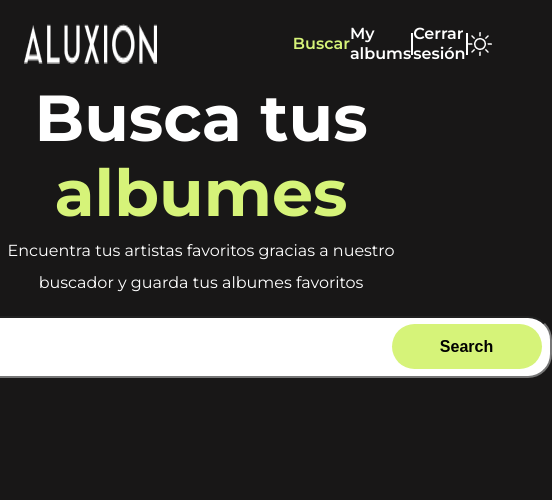
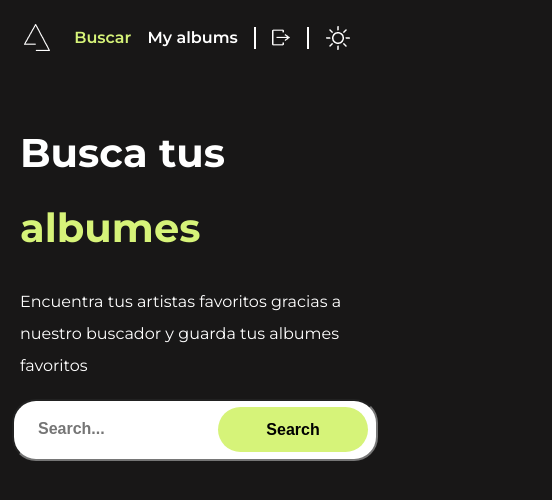
Before and after one commit to SebastianDelescabe/Musica_APP, a React (Create React App) app: page /search in a window 390 px wide. Shown: the top 500 px of the page, 552 px wide, since content can reach past the window. Built offline with nearby package versions, Linux system fonts and the light colour scheme; sample sign-in values are in the browser's storage.

Commit message:
responsive home and search

```diff
--- a/src/App.css
+++ b/src/App.css
@@ -15,8 +15,8 @@ a {
 .app__black {
     background-color: rgb(24, 23, 23);
     color: white;
-    width: 99vw;
-    height: 92vh;
+    width: 100%;
+    height: 100%;
     transition: background-color 0.5s ease;
 }
 
@@ -24,8 +24,8 @@ a {
 .app__white {
     background-color: white;
     color: black;
-    width: 99vw;
-    height: 92vh;
+    width: 100%;
+    height: 100%;
     transition: background-color 0.5s ease;
 }
 
--- a/src/App.js
+++ b/src/App.js
@@ -22,6 +22,7 @@ const App = () => {
                         <Route exact path='/' element={<Login />} />
                         <Route path='/search' element={<Home />} />
                         <Route path='/albums' element={<Albums />} />
+                        <Route path='/*' element={<Login />} />
                     </Routes>
                 </div>
             </Favorites.Provider>
--- a/src/components/albumCard/AlbumCard.css
+++ b/src/components/albumCard/AlbumCard.css
@@ -50,3 +50,22 @@
 
     transition: color .3s ease;
 }
+
+@media screen and (max-width: 1150px) {
+    .albumCard {
+        margin:2rem 0rem;
+    }
+
+}
+
+@media screen and (max-width: 850px) {
+    .navbar__position {
+        width: 70%;
+    }
+}
+
+@media screen and (max-width: 650px) {
+    .navbar__position {
+        width: 100%;
+    }
+}
--- a/src/components/search/Search.css
+++ b/src/components/search/Search.css
@@ -3,7 +3,6 @@
     align-items: center;
     justify-content: center;
     margin-top: 1rem;
-
 }
 
 .search form {
@@ -19,7 +18,6 @@
     font-weight: 600;
     font-size: 16px;
     line-height: 20px;
-
 }
 
 .search input:focus {
@@ -43,3 +41,15 @@
     top: 0;
     bottom: 0;
 }
+
+@media screen and (max-width: 650px) {
+    .search input {
+        width: 330px;
+    }
+}
+
+@media screen and (max-width: 370px) {
+    .search input {
+        width: 270px;
+    }
+}
--- a/src/views/home/Home.css
+++ b/src/views/home/Home.css
@@ -47,3 +47,73 @@
     justify-content: space-between;
     width: 85%;
 }
+
+@media screen and (max-width: 1150px) {
+
+    .home__body {
+        padding: 3rem;
+    }
+
+    .home__header {
+        padding: 2rem;
+    }
+
+    .home__header-title {
+        padding: 1rem;
+    }
+
+    .home__body-cards {
+        width: 85%;
+        flex-wrap: wrap;
+    }
+}
+
+@media screen and (max-width: 850px) {
+    .home__body {
+        margin: 0rem;
+    }
+
+    .home__body-cards {
+        width: 100%;
+        flex-wrap: wrap;
+    }
+}
+
+@media screen and (max-width: 650px) {
+    .home__header {
+        text-align: start;
+    }
+
+    .home__header-title {
+        width: 350px;
+        font-size: 40px;
+    }
+
+    .home__header-subtitle {
+        width: 350px;
+        font-weight: 400;
+        font-size: 16px;
+    }
+}
+
+@media screen and (max-width: 370px) {
+
+    .home__header {
+        width: 100%;
+        padding: 2rem 0rem;
+        margin: 0rem;
+    }
+
+    .home__header-title {
+        width: 95%;
+        font-size: 40px;
+    }
+
+    .home__header-subtitle {
+        width: 95%;
+    }
+
+    .home__body {
+        padding: 2rem 1rem;
+    }
+}
--- a/src/views/login/Login.css
+++ b/src/views/login/Login.css
@@ -91,6 +91,7 @@
         width: 222px;
         height: 222px;
     }
+
     .login__data-title {
         width: 270px;
         height: 98px;
--- a/src/views/navbar/Navbar.css
+++ b/src/views/navbar/Navbar.css
@@ -1,6 +1,10 @@
 .navbar {
     padding: 1rem;
     display: flex;
+}
+
+.navbar__logo-responsive {
+    display: none;
 }
 
 .navbar__loged {
@@ -11,8 +15,8 @@
 }
 
 .navbar__position {
+    width: 40%;
     display: flex;
-    width: 35%;
     align-items: center;
     justify-content: space-evenly;
 }
@@ -30,7 +34,8 @@
     color: #D6F379;
 }
 
-.navbar__link {
+.navbar__link,
+.navbar__link-logout {
     cursor: pointer;
     font-family: 'Montserrat';
     font-weight: 600;
@@ -41,3 +46,29 @@
 .navbar__position img {
     cursor: pointer;
 }
+
+@media screen and (max-width: 1150px) {
+    .navbar__position {
+        width: 55%;
+    }
+}
+
+@media screen and (max-width: 650px) {
+
+    .navbar__logo {
+        display: none;
+    }
+
+    .navbar__link-logout {
+        display: none;
+    }
+
+    .navbar__link-logout-responsive {
+        display: flex;
+    }
+
+    .navbar__logo-responsive {
+        display: flex;
+        margin-right: 0.5rem;
+    }
+}
--- a/src/views/navbar/Navbar.jsx
+++ b/src/views/navbar/Navbar.jsx
@@ -2,6 +2,7 @@ import React, { useContext, useEffect, useState } from 'react';
 import { NavLink } from 'react-router-dom';
 import { logo, sun } from '../../assets';
 import { BackgroundContext } from '../../context/BackgroundContext';
+import { logoResponsive, logoutResponsive } from '../../assets';
 import './Navbar.css'
 
 const Navbar = () => {
@@ -26,7 +27,8 @@ const Navbar = () => {
 
     return (
         <div className='navbar'>
-            <img src={logo} alt="" />
+            <img className='navbar__logo' src={logo} alt="" />
+            <img className='navbar__logo-responsive' src={logoResponsive} alt="" />
             {token && (
                 <div className='navbar__loged'>
                     <div className='navbar__position'>
@@ -48,9 +50,16 @@ const Navbar = () => {
                         <NavLink
                             onClick={handleLogout}
                             to={'/'}
-                            className='navbar__link'
+                            className='navbar__link-logout'
                         >
                             Cerrar sesión
+                        </NavLink>
+                        <NavLink
+                            onClick={handleLogout}
+                            to={'/'}
+                            className='navbar__link-logout-responsive'
+                        >
+                            <img src={logoutResponsive} alt="" />
                         </NavLink>
                         <div />
                         <img
```
Also changed, not shown: src/assets/index.js (+6 -1 lines), src/assets/png/logoResponsive.png (added), src/assets/png/logoutResponsive.png (added).
